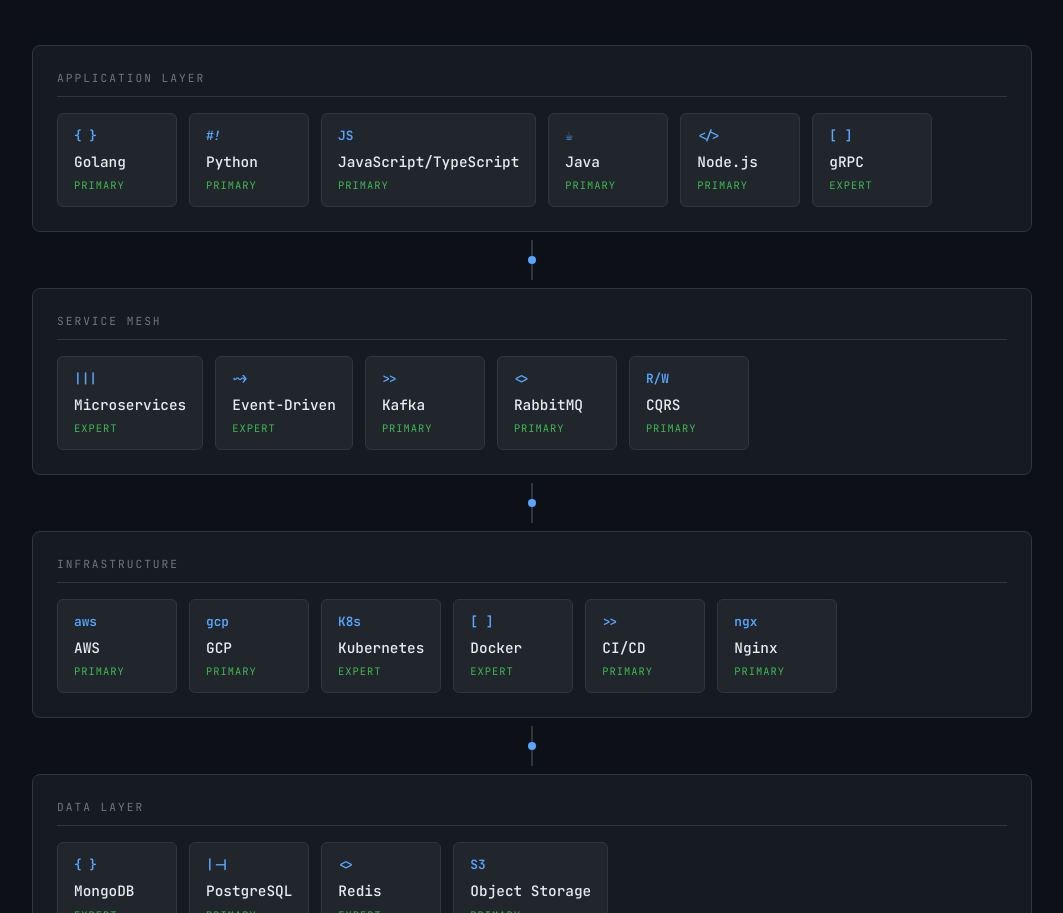
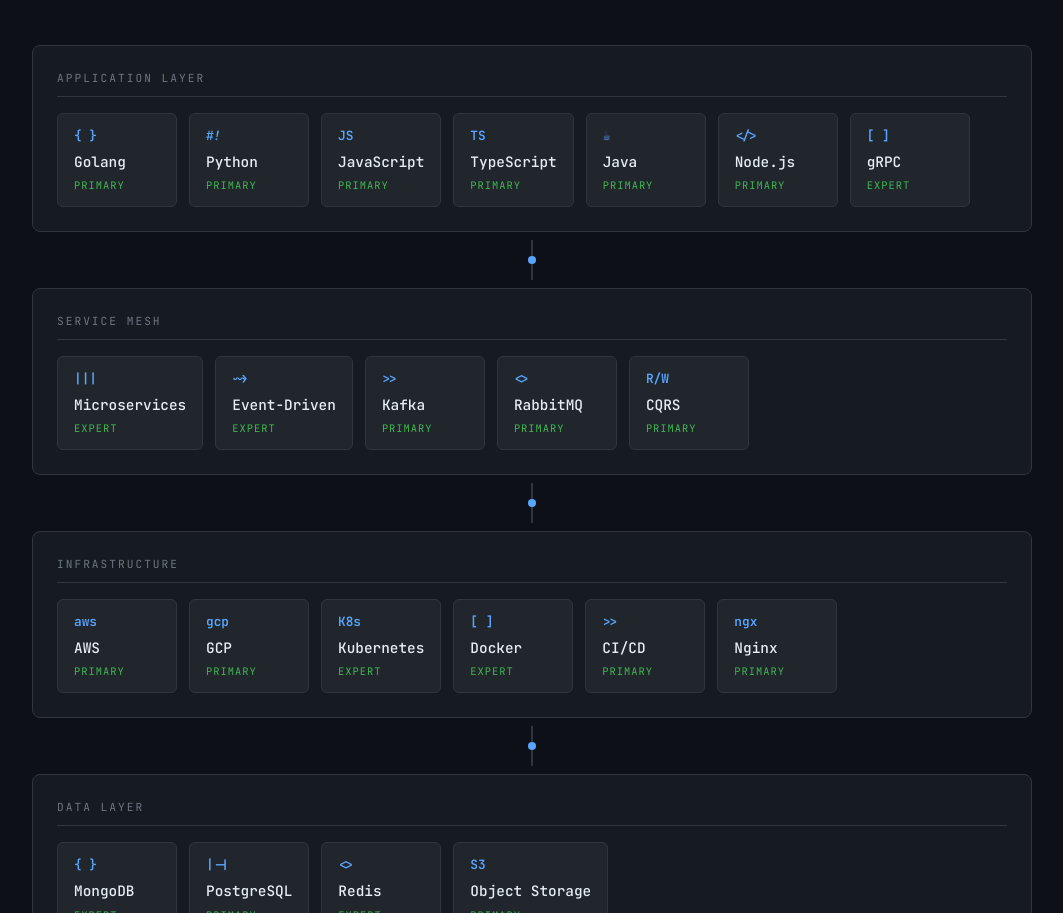
Before and after one commit to harish551/harish551.github.io, a plain HTML site: page index.html in a window 1280 px wide. Shown: the part 1533-2446 px from the top of the page, without its empty margins (108-1171 px from the left). Drawn offline with Linux system fonts and the light colour scheme.

Commit message:
Update technology nodes for JavaScript and TypeScript

```diff
--- a/index.html
+++ b/index.html
@@ -167,7 +167,12 @@
                     </div>
                     <div class="tech-node" data-category="lang">
                         <span class="node-icon">JS</span>
-                        <span class="node-name">JavaScript/TypeScript</span>
+                        <span class="node-name">JavaScript</span>
+                        <span class="node-level">PRIMARY</span>
+                    </div>
+                    <div class="tech-node" data-category="lang">
+                        <span class="node-icon">TS</span>
+                        <span class="node-name">TypeScript</span>
                         <span class="node-level">PRIMARY</span>
                     </div>
                     <div class="tech-node" data-category="lang">
```
